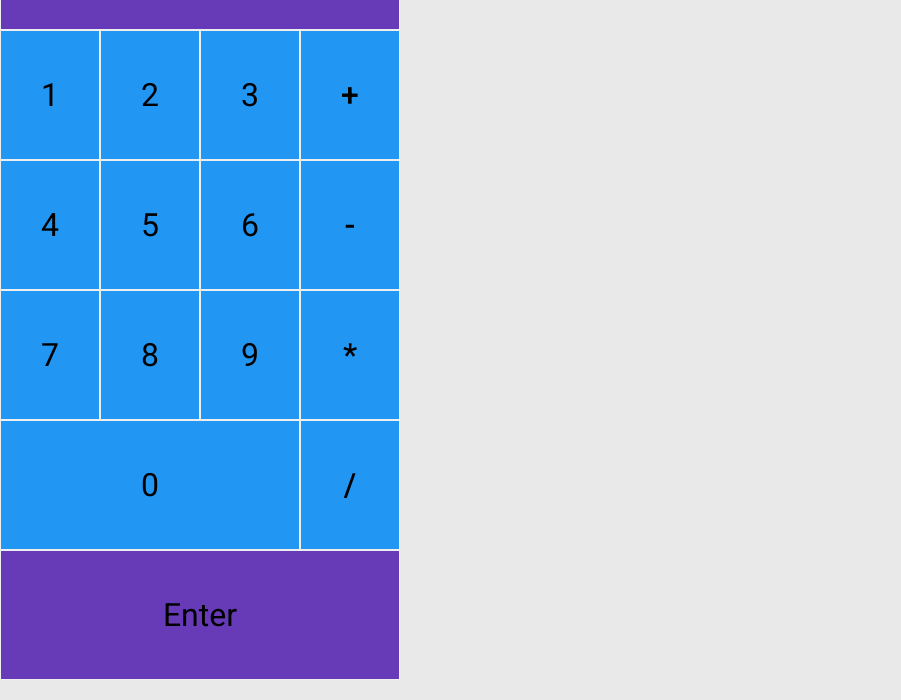
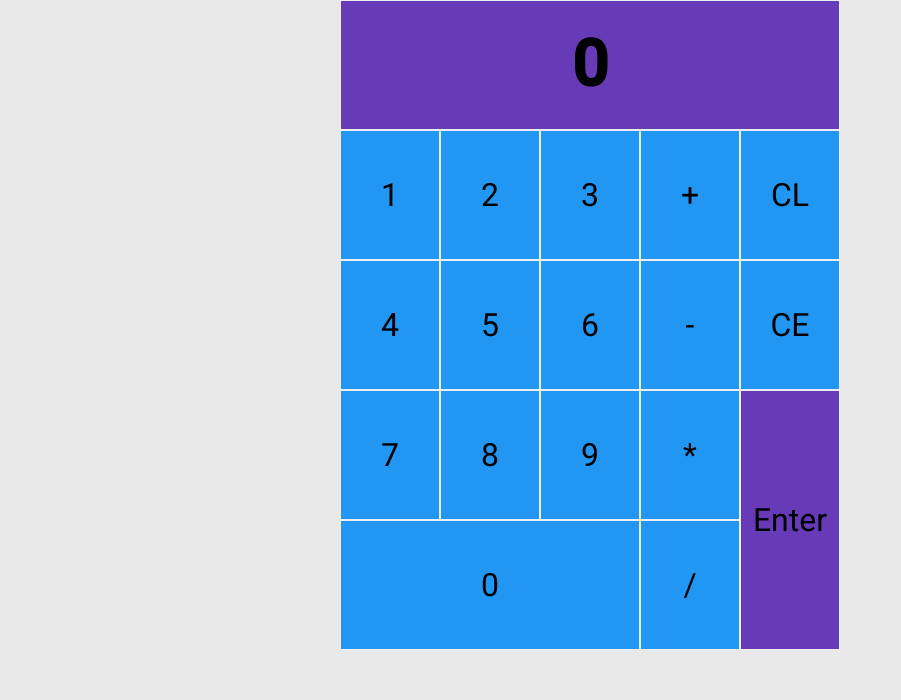
Before and after one commit to theAndrewCline/vue-calculator, a website: page index.html in a window 1280 px wide. Shown: the part 100-800 px from the top of the page, without its empty margins (0-901 px from the left). Drawn offline with nearby package versions, Linux system fonts and the light colour scheme.

Commit message:
set up mostly complete

```diff
--- a/index.html
+++ b/index.html
@@ -12,28 +12,33 @@
 
 <body>
 
-    <div class="root">
-        <div class="input" v-on:click="changeValue('0')">
-            {{display}}
+    <div id="root">
+        <div class="input" @click="changeValue('0')">
+            <p>{{ equation }}</p>
+            <h1>{{ value }}</h1>
         </div>
         <div class="numbers">
-            <p id="1" v-on:click="changeValue">1</p>
-            <p id="2" v-on:click="changeValue">2</p>
-            <p id="3" v-on:click="changeValue">3</p>
-            <p id="4" v-on:click="changeValue">4</p>
-            <p id="5" v-on:click="changeValue">5</p>
-            <p id="6" v-on:click="changeValue">6</p>
-            <p id="7" v-on:click="changeValue">7</p>
-            <p id="8" v-on:click="changeValue">8</p>
-            <p id="9" v-on:click="changeValue">9</p>
-            <p class="zero" id="0" v-on:click="changeValue">0</p>
+            <button id="1" @click="changeValue">1</button>
+            <button id="2" @click="changeValue">2</button>
+            <button id="3" @click="changeValue">3</button>
+            <button id="4" @click="changeValue">4</button>
+            <button id="5" @click="changeValue">5</button>
+            <button id="6" @click="changeValue">6</button>
+            <button id="7" @click="changeValue">7</button>
+            <button id="8" @click="changeValue">8</button>
+            <button id="9" @click="changeValue">9</button>
+            <button class="zero" id="0" @click="changeValue">0</button>
         </div>
-        <button class="enter">Enter</button>
+        <div class="operators">
+            <button class="enter">Enter</button>
+            <button class="clear-line">CL</button>
+            <button class="clear-everything">CE</button>
+        </div>
         <div class="math">
-            <p id="+">+</p>
-            <p id="-">-</p>
-            <p id="*">*</p>
-            <p id="/">/</p>
+            <button id="+">+</button>
+            <button id="-">-</button>
+            <button id="*">*</button>
+            <button id="/">/</button>
         </div>
     </div>
     <script src="./js/app.js"></script>
--- a/js/app.js
+++ b/js/app.js
@@ -1,29 +1,30 @@
 const app = new Vue({
-    el:'.root',
+    el:'#root',
     data: {
-        display: '100'
+        value: 0,
+        equation: ''
     },
     methods: {
-        add: () => {
+        add: function() {
 
         },
-        subract: () => {
+        subract: function() {
 
         },
-        multiply: () => {
+        multiply: function() {
 
         },
-        divide: () => {
+        divide: function() {
 
         },
-        changeValue: (event) => {
+        changeValue: function(event) {
 
-            if ( this.display === '0') {
-                this.display = event.target.id
+            if ( this.value === 0) {
+                this.value = Number(event.target.id)
             } else {
-                this.display = this.display + event.target.id
+                this.value= Number(this.value.toString() + event.target.id)
             }
-            console.log(this.display)
+            console.log(this.value)
         }
 
     }
--- a/style.css
+++ b/style.css
@@ -8,9 +8,13 @@
 
 body {
     background: #e9e9e9;
+    height: 100vh;
+    display: flex;
+    justify-content: center;
+    align-items: center;
 }
 
-p {
+button {
     background: #2196F3;
     border: solid .2px #eee;
     font-family: 'Roboto', sans-serif;
@@ -21,20 +25,12 @@ p {
     align-self: stretch;
 }
 
- {
-
-}
-
-.math > p {
-    font-weight: 500;
-}
-
-.root {
+#root {
     display: grid;
-    grid-template-columns: repeat(4, 1fr);
-    grid-template-rows: repeat(7 , 1fr)
+    grid-template-columns: repeat(6, 1fr);
+    grid-template-rows: repeat(7, 1fr);
     height: 600px;
-    width: 400px;
+    width: 600px;
 }
 
 .math {
@@ -42,8 +38,10 @@ p {
     grid-column-end: 5;
     grid-row-start: 2;
     grid-row-end: 5;
+    display: grid;
+    grid-template-columns: 1fr;
+}
 
-}
 .numbers{
     grid-column-start: 1;
     grid-column-end: 4;
@@ -53,16 +51,22 @@ p {
     grid-template-columns: 1fr 1fr 1fr;
 }
 
+.operators {
+    grid-column-start: 5;
+    grid-column-end: 6;
+    grid-row-start: 2;
+    display: grid;
+    grid-template-columns: 1fr;
+    grid-template-rows: repeat(4 , 1fr);
+}
 .enter {
     background: #673AB7;
     border: solid .2px #eee;
     font-family: 'Roboto', sans-serif;
     font-size: 32px;
-    text-align: center;
     line-height: 4em;
-    justify-self: stretch;
-    align-self: stretch;
-    grid-column: span 4;
+    grid-row-start: 3;
+    grid-row-end: 5;
 
 }
 
@@ -75,7 +79,7 @@ p {
     line-height: 4em;
     justify-self: stretch;
     align-self: stretch;
-    grid-column: span 4;
+    grid-column: span 5;
     grid-row-start: 1;
     grid-row-end: 2;
 }
```
